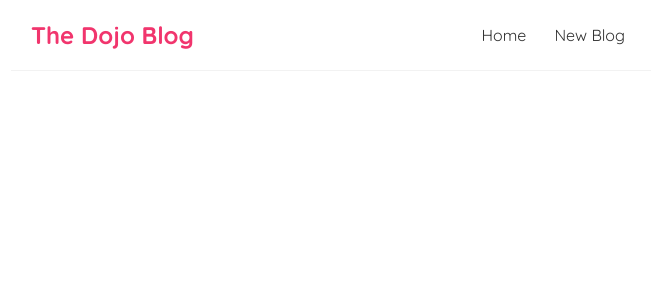
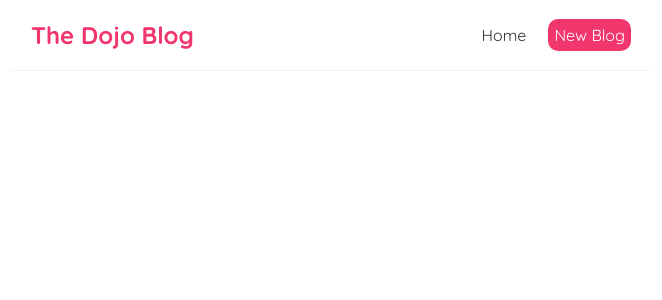
Before and after one commit to sanjeev-thapa/react-dojo-blog, a React (Create React App) app: page / in a window 1280 px wide. Shown: the top 300 px of the page, without its empty margins (309-971 px from the left). Built offline with nearby package versions, Linux system fonts and the light colour scheme.

Commit message:
Add Custom Style on Navbar

```diff
--- a/src/Navbar.js
+++ b/src/Navbar.js
@@ -4,7 +4,11 @@
             <h1>The Dojo Blog</h1>
             <div className="links">
                 <a href="/">Home</a>
-                <a href="/create">New Blog</a>
+                <a href="/create" style={{
+                    color: 'white',
+                    backgroundColor: '#f1356d',
+                    borderRadius: '10px'
+                }}>New Blog</a>
             </div>
         </nav>
     );
```
